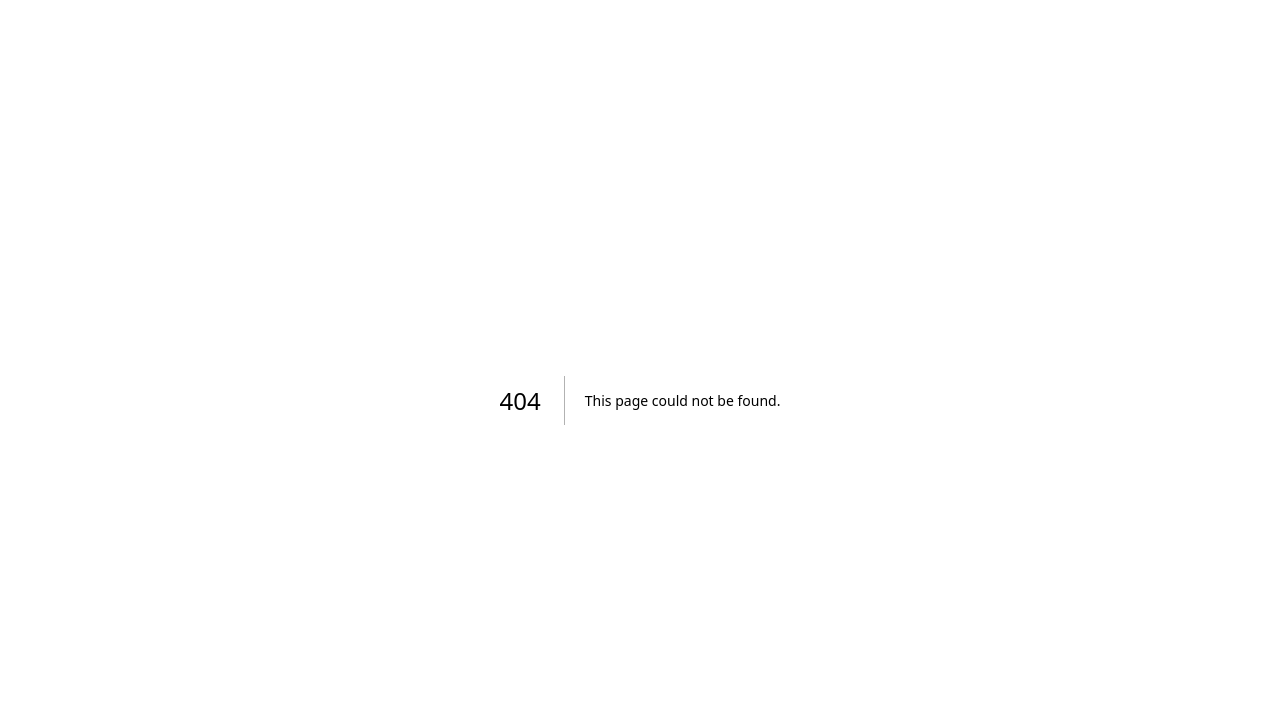
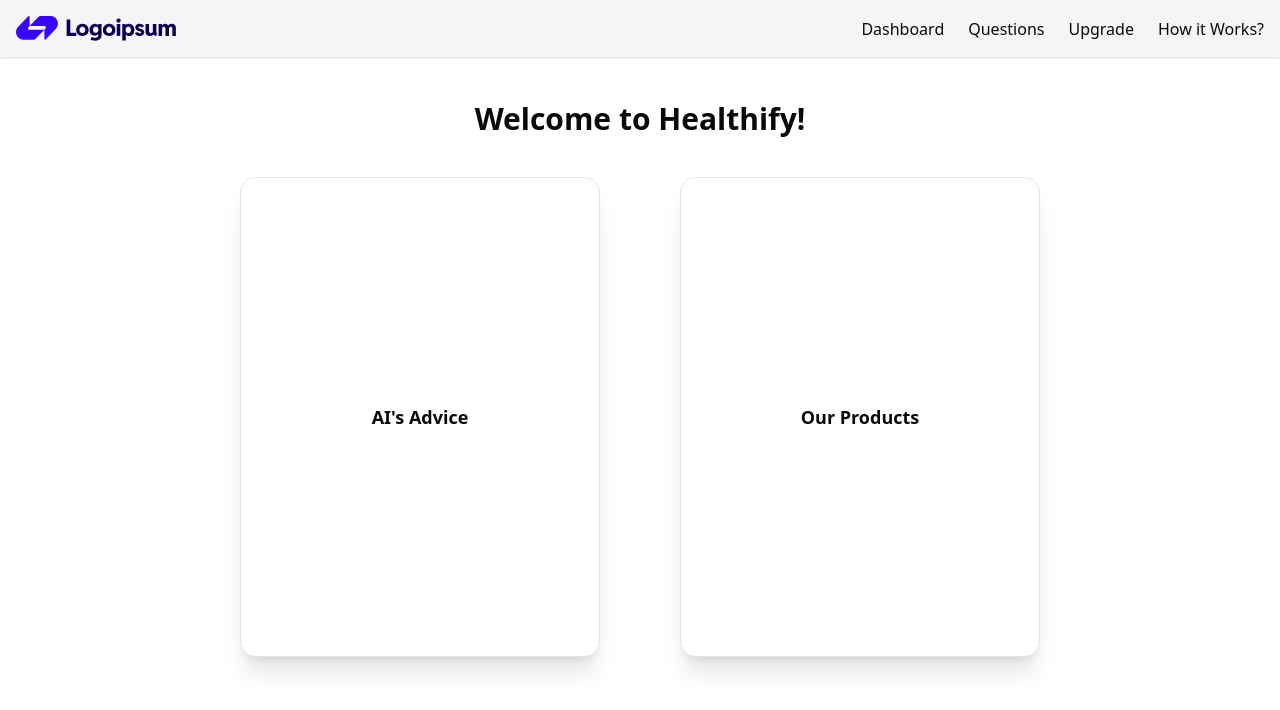
Before and after one commit to valentino0405/Healthify-Next-js, a Next.js app: page /apage in a window 1280 px wide. Before the commit this address had no page. Shown: the top 710 px of the page. Built offline with nearby package versions, Linux system fonts and the light colour scheme.

Commit message:
added a page

```diff
--- /dev/null
+++ b/app/apage/Start.jsx
@@ -0,0 +1,34 @@
+import React from "react";
+import { useRouter } from "next/navigation";
+import { Card, CardContent } from "@/components/ui/card";
+
+const Start = () => {
+  const router = useRouter(); // Initialize router
+
+  return (
+    <div className="p-6">
+      <h1 className="font-bold text-3xl mt-5 mb-10 mx-5 text-center">
+        Welcome to Healthify!
+      </h1>
+      <div className="flex justify-center gap-20">
+        {/* AI's Advice Card - Redirects to /dashboard */}
+        <Card
+          className="w-90 h-120 flex items-center justify-center text-lg font-semibold shadow-xl rounded-2xl cursor-pointer transition-transform hover:scale-105"
+          onClick={() => router.push("/dashboard")}
+        >
+          <CardContent className="text-center">AI's Advice</CardContent>
+        </Card>
+
+        {/* Our Products Card - Redirects to external e-commerce site */}
+        <Card
+          className="w-90 h-120 flex items-center justify-center text-lg font-semibold shadow-xl rounded-2xl cursor-pointer transition-transform hover:scale-105"
+          onClick={() => window.location.href = "https://healthify-next-js-ecommerce.vercel.app/"}
+        >
+          <CardContent className="text-center">Our Products</CardContent>
+        </Card>
+      </div>
+    </div>
+  );
+};
+
+export default Start;
--- /dev/null
+++ b/app/apage/page.jsx
@@ -0,0 +1,38 @@
+"use client"
+
+import React, { useEffect } from 'react';
+import Image from 'next/image';
+import { UserButton } from '@clerk/nextjs';
+import { usePathname } from 'next/navigation';
+import Start from './Start';
+
+const page = () => {
+
+     const path=usePathname();
+      useEffect(()=>{
+          console.log(path);
+      },[])
+  return (
+    <div>
+      <div className='flex p-4 items-center justify-between bg-secondary shadow-sm'>
+           <Image src={'/logo.svg'} width={160} height={100} alt='logo'/>
+            <ul className='hidden md:flex gap-6'>
+             <li className={`hover:text-primary hover:font-bold transition-all cursor-pointer
+               ${path=='/dashboard' && 'text-primary font-bold'}`}>Dashboard</li>
+             <li className={`hover:text-primary hover:font-bold transition-all cursor-pointer
+               ${path=='/dashboard/questions' && 'text-primary font-bold'}`}>Questions</li>
+             <li className={`hover:text-primary hover:font-bold transition-all cursor-pointer
+               ${path=='/dashboard/upgrade' && 'text-primary font-bold'}`}>Upgrade</li>
+             <li className={`hover:text-primary hover:font-bold transition-all cursor-pointer
+               ${path=='/dashboard/how' && 'text-primary font-bold'}`}>How it Works?</li>
+             </ul>
+             <UserButton/>
+
+
+         </div>
+         <Start/>
+    </div>
+  );
+}
+
+export default page;
--- /dev/null
+++ b/components/ui/card.jsx
@@ -0,0 +1,101 @@
+import * as React from "react"
+
+import { cn } from "@/lib/utils"
+
+function Card({
+  className,
+  ...props
+}) {
+  return (
+    (<div
+      data-slot="card"
+      className={cn(
+        "bg-card text-card-foreground flex flex-col gap-6 rounded-xl border py-6 shadow-sm",
+        className
+      )}
+      {...props} />)
+  );
+}
+
+function CardHeader({
+  className,
+  ...props
+}) {
+  return (
+    (<div
+      data-slot="card-header"
+      className={cn(
+        "@container/card-header grid auto-rows-min grid-rows-[auto_auto] items-start gap-1.5 px-6 has-data-[slot=card-action]:grid-cols-[1fr_auto] [.border-b]:pb-6",
+        className
+      )}
+      {...props} />)
+  );
+}
+
+function CardTitle({
+  className,
+  ...props
+}) {
+  return (
+    (<div
+      data-slot="card-title"
+      className={cn("leading-none font-semibold", className)}
+      {...props} />)
+  );
+}
+
+function CardDescription({
+  className,
+  ...props
+}) {
+  return (
+    (<div
+      data-slot="card-description"
+      className={cn("text-muted-foreground text-sm", className)}
+      {...props} />)
+  );
+}
+
+function CardAction({
+  className,
+  ...props
+}) {
+  return (
+    (<div
+      data-slot="card-action"
+      className={cn(
+        "col-start-2 row-span-2 row-start-1 self-start justify-self-end",
+        className
+      )}
+      {...props} />)
+  );
+}
+
+function CardContent({
+  className,
+  ...props
+}) {
+  return (<div data-slot="card-content" className={cn("px-6", className)} {...props} />);
+}
+
+function CardFooter({
+  className,
+  ...props
+}) {
+  return (
+    (<div
+      data-slot="card-footer"
+      className={cn("flex items-center px-6 [.border-t]:pt-6", className)}
+      {...props} />)
+  );
+}
+
+export {
+  Card,
+  CardHeader,
+  CardFooter,
+  CardTitle,
+  CardAction,
+  CardDescription,
+  CardContent,
+}
--- a/next.config.mjs
+++ b/next.config.mjs
@@ -4,7 +4,7 @@ const nextConfig = {
         return [
           {
             source: "/",
-            destination: "/dashboard",
+            destination: "/apage",
             permanent: true,
           },
         ];
```
Also changed, not shown: app/dashboard/page.jsx (line endings or trailing spaces).
